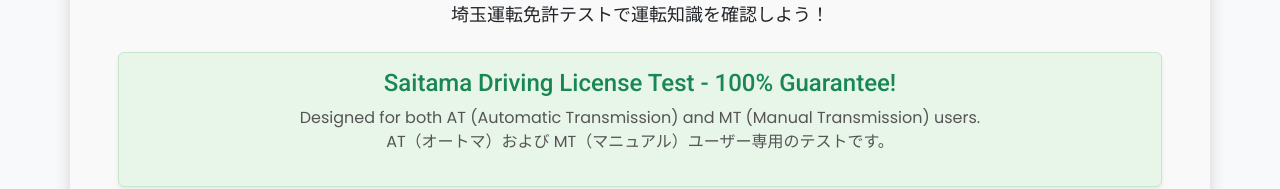
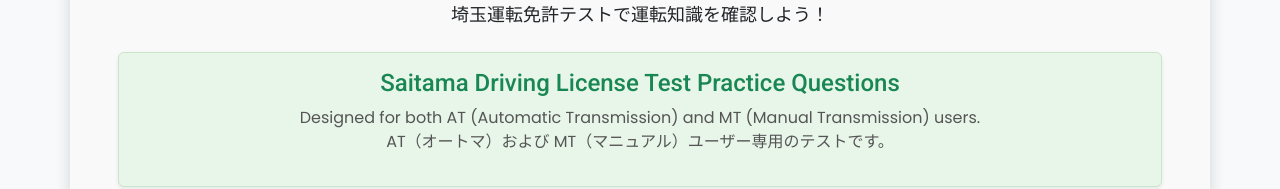
Before and after one commit to jigsaw007/saitamadrivingtest, a React (Create React App) app: page / in a window 1280 px wide. Shown: the part 250-439 px from the top of the page. Built offline with nearby package versions, Linux system fonts and the light colour scheme.

Commit message:
Removed 100%

```diff
--- a/src/pages/Home.js
+++ b/src/pages/Home.js
@@ -34,7 +34,7 @@
           style={{ backgroundColor: "#e8f5e9", border: "1px solid #c8e6c9" }}
         >
           <h4 className="text-success mb-2" style={{ fontFamily: "'Roboto', sans-serif" }}>
-            Saitama Driving License Test - 100% Guarantee!
+            Saitama Driving License Test Practice Questions
           </h4>
           <p style={{ fontSize: "16px", color: "#555" }}>
             Designed for both AT (Automatic Transmission) and MT (Manual Transmission) users. <br />
```
